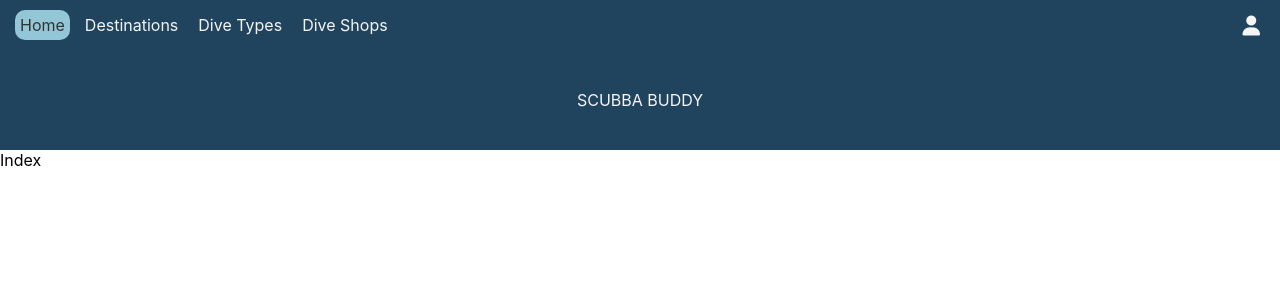
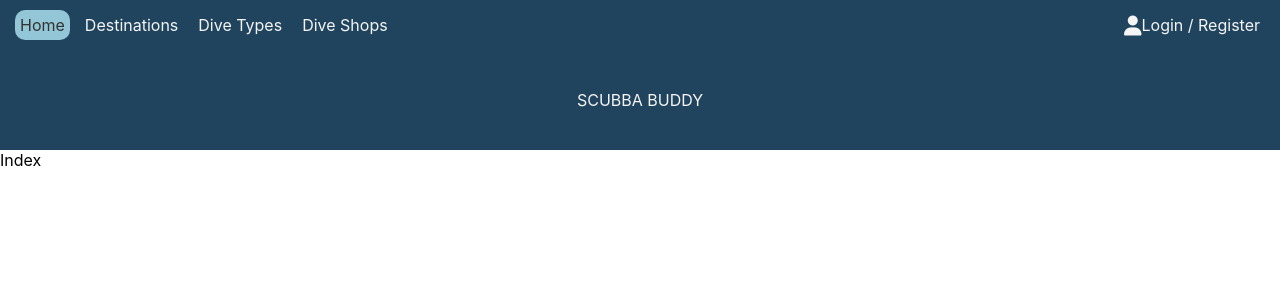
Before and after one commit to daniel-winkler/proyecto-final, a React (Create React App) app in the folder client/: page / in a window 1280 px wide. Shown: the top 300 px of the page. Built offline with nearby package versions, Linux system fonts and the light colour scheme.

Commit message:
refactorizacion de la navbar y del boton login/registro

```diff
--- a/client/src/App.css
+++ b/client/src/App.css
@@ -1,5 +1,6 @@
 :root {
   --diveblue: #20445E;
+  --divelightblue: #93c6d6;
 }
 
 /* NAVBAR  */
@@ -25,11 +26,11 @@
 }
 
 .navbarmenu a:hover {
-  border-bottom: solid 3px #93c6d6 ;
+  border-bottom: solid 3px var(--divelightblue) ;
 }
 
 .active {
-  background-color: #93c6d6;
+  background-color: var(--divelightblue);
   border-radius: 10px;
   color: #333 !important;
   border: none !important;
@@ -60,6 +61,7 @@
   .hamburger {
     display: none;
   }
+
 }
 
 @media only screen and (min-width: 1024px) { /*para Desktop*/
--- /dev/null
+++ b/client/src/components/Navbar.js
@@ -0,0 +1,26 @@
+import { NavLink } from "react-router-dom";
+import React from 'react'
+
+export default function Navbar() {
+    return (
+        <div>
+            <nav className="navbar">
+                    <div className="hamburger">
+                        <i class="fas fa-bars fa-lg"></i>
+                    </div>
+                    <div className="navbarmenu">
+                        <NavLink to="/" activeClassName="active" exact={true}>Home</NavLink>
+                        <NavLink to="/destinations" activeClassName="active">Destinations</NavLink>
+                        <NavLink to="/divetypes" activeClassName="active">Dive Types</NavLink>
+                        <NavLink to="/diveshops" activeClassName="active">Dive Shops</NavLink>
+                    </div>
+                    <div>
+                        <NavLink to="/login">
+                            <i class="fas fa-user fa-lg"></i>
+                            <span>Login / Register</span>
+                        </NavLink>
+                    </div>
+                </nav>
+        </div>
+    )
+}
--- a/client/src/components/Router.js
+++ b/client/src/components/Router.js
@@ -1,28 +1,16 @@
-import { BrowserRouter, Switch, Route, NavLink } from "react-router-dom";
+import { BrowserRouter, Switch, Route } from "react-router-dom";
 import ErrorPage from "../pages/ErrorPage";
 import IndexPage from "../pages/IndexPage";
 import LoginPage from "../pages/LoginPage";
 import ShopPage from "../pages/ShopPage";
+import Navbar from "./Navbar";
 
 
 export default function Router() {
     return (
         <div>
             <BrowserRouter>
-                <nav className="navbar">
-                    <div className="hamburger">
-                        <i class="fas fa-bars fa-lg"></i>
-                    </div>
-                    <div className="navbarmenu">
-                        <NavLink to="/" activeClassName="active" exact={true}>Home</NavLink>
-                        <NavLink to="/destinations" activeClassName="active">Destinations</NavLink>
-                        <NavLink to="/divetypes" activeClassName="active">Dive Types</NavLink>
-                        <NavLink to="/diveshops" activeClassName="active">Dive Shops</NavLink>
-                    </div>
-                    <div>
-                        <NavLink to="/login"><i class="fas fa-user fa-lg"></i></NavLink>
-                    </div>
-                </nav>
+                <Navbar />
                 <Switch>
                     <Route exact path="/" component={IndexPage} />
                     <Route path="/diveshops" component={ShopPage} />
```
Lines whose indentation alone changed are shown as unchanged.
